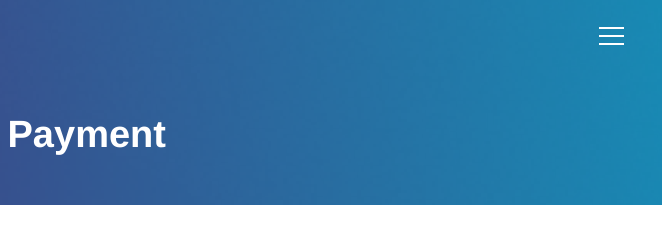
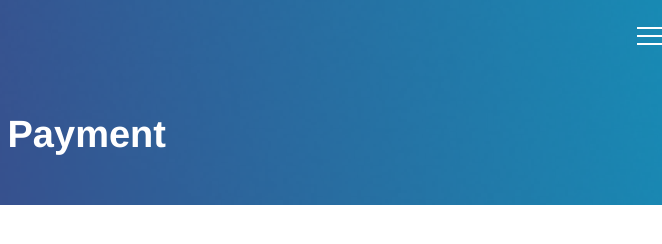
Before and after one commit to nomercy25/blinqpay-mobile, a plain HTML site: page index.html in a window 1280 px wide. Shown: the full height of the page, 618-1280 px from the left. Drawn offline with Linux system fonts and the light colour scheme.

Commit message:
head fix

```diff
--- a/css/main.css
+++ b/css/main.css
@@ -30,7 +30,7 @@
   .menu-btn {
    display: flex;
    position: absolute;
-   right: 38px;
+   right: 0px;
    /* используем flex для центрирования содержимого */
    align-items: center;
    /* центрируем содержимое кнопки */
```
